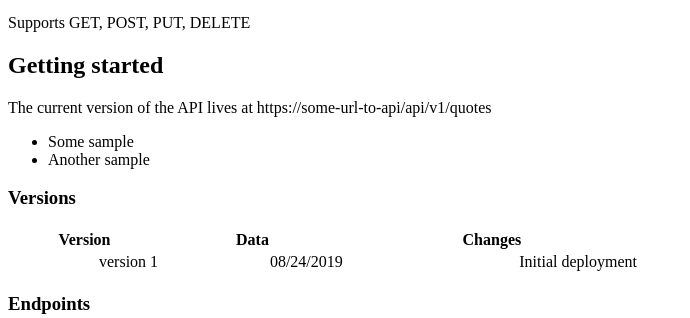
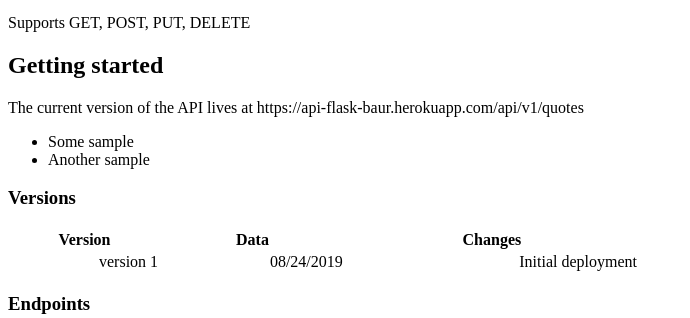
Before and after one commit to BurhanH/api-app-3, a Flask app: page / in a window 1280 px wide. Shown: the part 170-488 px from the top of the page, without its empty margins (0-690 px from the left). Run offline with Flask 2, Linux system fonts and the light colour scheme.

Commit message:
Update index.html

```diff
--- a/app/templates/index.html
+++ b/app/templates/index.html
@@ -7,7 +7,7 @@
     <p>Supports GET, POST, PUT, DELETE</p>
 
     <h2>Getting started</h2>
-    <p>The current version of the API lives at https://some-url-to-api/api/v1/quotes
+    <p>The current version of the API lives at https://api-flask-baur.herokuapp.com/api/v1/quotes
         <ul>
             <li>Some sample</li>
             <li>Another sample</li>
```
